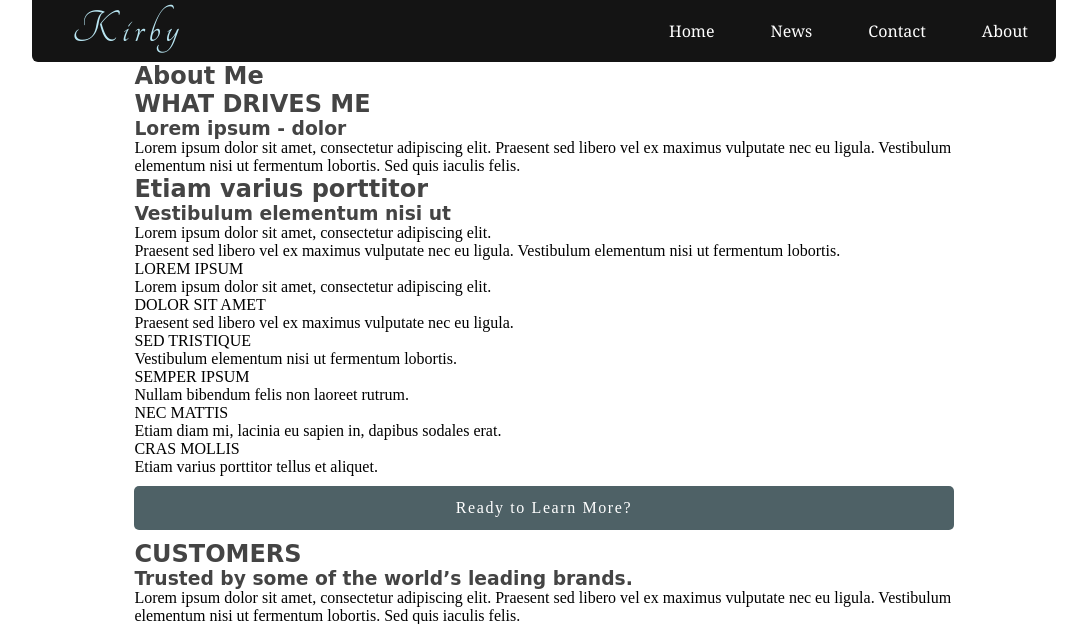
After one commit to kirbygit/finalcs, a PHP site: page /cs-final/about.php in a window 1280 px wide. The commit adds this page. Shown: the top 624 px of the page, without its empty margins (96-1183 px from the left). Run offline with PHP 8.4, Linux system fonts and the light colour scheme; some web fonts are replaced; grey boxes are pictures that could not be loaded.

Commit message:
added blank static pages from navbars

```diff
--- /dev/null
+++ b/about.php
@@ -0,0 +1,217 @@
+<?php include('config.php'); ?>
+
+<?php include('includes/public_functions.php'); ?>
+
+<?php include('includes/head_section.php'); ?>
+
+<?php
+	// Get posts under a particular topic
+	if (isset($_GET['topic'])) {
+		$topic_id = $_GET['topic'];
+		$posts = getPublishedPostsByTopic($topic_id);
+	}
+?>
+<title>Kirby's Blog</title>
+
+</head>
+<body>
+  <!-- // container -->
+  <div class="container">
+  <!-- Navbar -->
+    <?php include( ROOT_PATH . '/includes/navbar.php'); ?>
+
+  <!-- content -->
+    <div class="ct-pageWrapper" id="ct-js-wrapper">
+    <section class="company-heading intro-type" id="parallax-one">
+      <div class="container">
+        <div class="row product-title-info">
+          <div class="col-md-12">
+            <h1>About Me</h1>
+          </div>
+        </div>
+      </div>
+      <div class="parallax" id="parallax-cta" style="background-image:url(https://www.solodev.com/assets/hero/hero.jpg);"></div>
+    </section>
+    <section class="story-section company-sections ct-u-paddingBoth100 paddingBothHalf noTopMobilePadding" id="section">
+      <div class="container text-center">
+        <h2>WHAT DRIVES ME</h2>
+        <h3>Lorem ipsum - dolor</h3>
+        <div class="col-md-8 col-md-offset-2">
+          <div class="red-border"></div>
+          <p class="ct-u-size22 ct-u-fontWeight300 marginTop40">Lorem ipsum dolor sit amet, consectetur adipiscing elit. Praesent sed libero vel ex maximus vulputate nec eu ligula. Vestibulum elementum nisi ut fermentum lobortis. Sed quis iaculis felis.</p>
+          <!-- <a class="ct-u-marginTop60 btn btn-solodev-red btn-fullWidth-sm ct-u-size19" href="#">Learn More</a> -->
+        </div>
+      </div>
+    </section>
+    <section class="culture-section company-sections ct-u-paddingBoth100 paddingBothHalf noTopMobilePadding">
+      <div class="container">
+        <div class="row">
+          <div class="col-md-8 col-md-offset-2">
+            <h2>Etiam varius porttitor</h2>
+            <h3>Vestibulum elementum nisi ut</h3>
+            <p class="ct-u-size22 ct-u-fontWeight300 ct-u-marginBottom60">Lorem ipsum dolor sit amet, consectetur adipiscing elit.<br>
+            Praesent sed libero vel ex maximus vulputate nec eu ligula. Vestibulum elementum nisi ut fermentum lobortis.</p>
+          </div>
+        </div>
+        <div class="row ct-u-paddingBoth20">
+          <div class="col-xs-6 col-md-4">
+            <div class="company-icons-white">
+              <i class="fa fa-medkit" aria-hidden="true"></i>
+              <p>LOREM IPSUM</p>
+              <p class="company-icons-subtext hidden-xs">Lorem ipsum dolor sit amet, consectetur adipiscing elit.</p>
+            </div>
+          </div>
+          <div class="col-xs-6 col-md-4">
+            <div class="company-icons-white">
+              <i class="fa fa-money" aria-hidden="true"></i>
+              <p>DOLOR SIT AMET</p>
+              <p class="company-icons-subtext hidden-xs">Praesent sed libero vel ex maximus vulputate nec eu ligula.</p>
+            </div>
+          </div>
+          <div class="col-xs-6 col-md-4">
+            <div class="company-icons-white">
+              <i class="fa fa-clock-o" aria-hidden="true"></i>
+              <p>SED TRISTIQUE</p>
+              <p class="company-icons-subtext hidden-xs">Vestibulum elementum nisi ut fermentum lobortis.</p>
+            </div>
+          </div>
+        </div>
+        <div class="row ct-u-paddingBoth20">
+          <div class="col-xs-6 col-md-4">
+            <div class="company-icons-white">
+              <i class="fa fa-coffee" aria-hidden="true"></i>
+              <p>SEMPER IPSUM</p>
+              <p class="company-icons-subtext hidden-xs">Nullam bibendum felis non laoreet rutrum.</p>
+            </div>
+          </div>
+          <div class="col-xs-6 col-md-4">
+            <div class="company-icons-white">
+              <i class="fa fa-gamepad" aria-hidden="true"></i>
+              <p>NEC MATTIS</p>
+              <p class="company-icons-subtext hidden-xs">Etiam diam mi, lacinia eu sapien in, dapibus sodales erat.</p>
+            </div>
+          </div>
+          <div class="col-xs-6 col-md-4">
+            <div class="company-icons-white">
+              <i class="fa fa-cutlery" aria-hidden="true"></i>
+              <p>CRAS MOLLIS</p>
+              <p class="company-icons-subtext hidden-xs">Etiam varius porttitor tellus et aliquet.</p>
+            </div>
+          </div>
+        </div>
+        <a class="ct-u-marginTop60 btn btn-solodev-red-reversed btn-fullWidth-sm ct-u-size19" href="/careers/">Ready to Learn More?</a>
+      </div>
+    </section>
+    <section class="customers-section company-sections ct-u-paddingBoth100 paddingBothHalf noTopMobilePadding">
+      <div class="container">
+        <div class="row">
+          <div class="col-md-8 col-md-offset-2">
+            <h2>CUSTOMERS</h2>
+            <h3>Trusted by some of the world’s leading brands.</h3>
+            <p class="ct-u-size22 ct-u-fontWeight300 ct-u-marginBottom60 marginTop40">Lorem ipsum dolor sit amet, consectetur adipiscing elit. Praesent sed libero vel ex maximus vulputate nec eu ligula. Vestibulum elementum nisi ut fermentum lobortis. Sed quis iaculis felis.</p>
+          </div>
+          <div class="clearfix">
+        </div>
+      </div>
+    </section>
+  </div>
+  <main>
+    <div class="container ct-u-paddingTop40 ct-u-paddingBottom100">
+      <div class="row">
+        <div class="col-md-12 ct-content">
+          <section class="clients-home">
+            <div class="container">
+              <div class="clients-logos text-center">
+                <div class="row">
+                  <div class="col-md-4 client-logos-repeater">
+                    <a href="/path/to/detail/zeina.html" class="Zeina"><img alt="https://www.solodev.com/assets/clients/logo-zeina.png" src="https://www.solodev.com/assets/clients/logo-zeina.png"></a>
+                    <div class="logo-title">
+                      <div class="displayTable">
+                        <div class="displayTableCell">Zeina - 0</div>
+                      </div>
+                    </div>
+                  </div>
+                  <div class="col-md-4 client-logos-repeater">
+                    <a href="/path/to/detail/logic.html" class="Logic"><img alt="https://www.solodev.com/assets/clients/logic.png" src="https://www.solodev.com/assets/clients/logic.png"></a>
+                    <div class="logo-title">
+                      <div class="displayTable">
+                        <div class="displayTableCell">Logic</div>
+                      </div>
+                    </div>
+                  </div>
+                  <div class="col-md-4 client-logos-repeater">
+                    <a href="/path/to/detail/smart.html" class="Smart"><img alt="https://www.solodev.com/assets/clients/client3.png" src="https://www.solodev.com/assets/clients/client3.png"></a>
+                    <div class="logo-title">
+                      <div class="displayTable">
+                        <div class="displayTableCell">Smart</div>
+                      </div>
+                    </div>
+                  </div>
+                </div>
+                <div class="row">
+                  <div class="col-md-4 client-logos-repeater">
+                    <a href="/path/to/detail/softtech.html" class="Softtech"><img alt="https://www.solodev.com/assets/clients/softtech.png" src="https://www.solodev.com/assets/clients/softtech.png"></a>
+                    <div class="logo-title">
+                      <div class="displayTable">
+                        <div class="displayTableCell">Softtech</div>
+                      </div>
+                    </div>
+                  </div>
+                  <div class="col-md-4 client-logos-repeater">
+                    <a href="/path/to/detail/wheel.html" class="Wheel"><img alt="https://www.solodev.com/assets/clients/logo-target.png" src="https://www.solodev.com/assets/clients/logo-target.png"></a>
+                    <div class="logo-title">
+                      <div class="displayTable">
+                        <div class="displayTableCell">Wheel</div>
+                      </div>
+                    </div>
+                  </div>
+                  <div class="col-md-4 client-logos-repeater">
+                    <a href="/path/to/detail/3designs.html" class="3designs"><img alt="https://www.solodev.com/assets/clients/designx.png" src="https://www.solodev.com/assets/clients/designx.png"></a>
+                    <div class="logo-title">
+                      <div class="displayTable">
+                        <div class="displayTableCell">3designs</div>
+                      </div>
+                    </div>
+                  </div>
+                </div>
+                <div class="row">
+                  <div class="col-md-4 client-logos-repeater">
+                    <a href="/path/to/detail/heart.html" class="Heart"><img alt="https://www.solodev.com/assets/clients/client7.png" src="https://www.solodev.com/assets/clients/client7.png"></a>
+                    <div class="logo-title">
+                      <div class="displayTable">
+                        <div class="displayTableCell">Heart</div>
+                      </div>
+                    </div>
+                  </div>
+                  <div class="col-md-4 client-logos-repeater">
+                    <a href="/path/to/detail/devtech.html" class="Devtech"><img alt="https://www.solodev.com/assets/clients/devtech.png" src="https://www.solodev.com/assets/clients/devtech.png"></a>
+                    <div class="logo-title">
+                      <div class="displayTable">
+                        <div class="displayTableCell">Devtech</div>
+                      </div>
+                    </div>
+                  </div>
+                  <div class="col-md-4 client-logos-repeater">
+                    <a href="/path/to/detail/chartz.html" class="Chartz"><img alt="https://www.solodev.com/assets/clients/chartz.png" src="https://www.solodev.com/assets/clients/chartz.png"></a>
+                    <div class="logo-title">
+                      <div class="displayTable">
+                        <div class="displayTableCell">Chartz</div>
+                      </div>
+                    </div>
+                  </div>
+                </div>
+              </div>
+            </div>
+          </section>
+        </div>
+      </div>
+    </div>
+  </main>
+  <!-- // end of content -->
+  </div>
+  <!-- // end of container -->
+
+  <!-- Footer -->
+	<?php include( ROOT_PATH . '/includes/footer.php'); ?>
+
+</body>
--- a/includes/navbar.php
+++ b/includes/navbar.php
@@ -5,9 +5,9 @@
 	</div>
 	<ul>
 		<li><a class="active" href="index.php">Home</a></li>
-		<li><a href="#news">News</a></li>
-		<li><a href="#contact">Contact</a></li>
-		<li><a href="#about">About</a></li>
+		<li><a href="news.php">News</a></li>
+		<li><a href="contact.php">Contact</a></li>
+		<li><a href="about.php">About</a></li>
 	</ul>
 </div>
 <!-- // end of navbar -->
--- a/static/css/public_styling.css
+++ b/static/css/public_styling.css
@@ -339,3 +339,5 @@ form input:focus {
 	background: #F9F9F9;
 	transition: 0.1s;
 }
+
+/* ABOUT ME */
```
Also changed, not shown: static/css/about.css (added, +239 -0 lines), contact.php (added), news.php (added).
